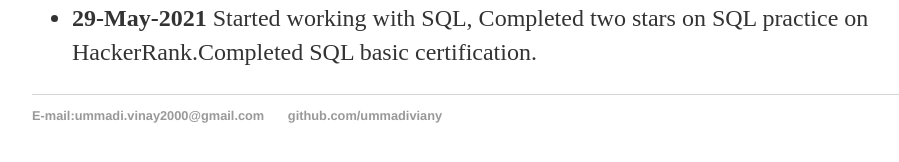
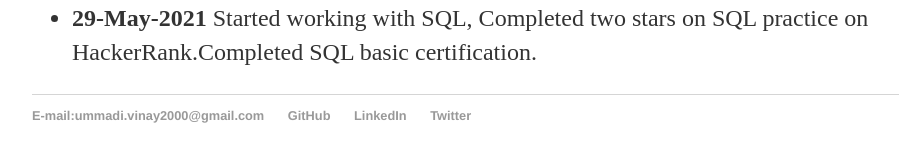
Before and after one commit to ummadiviany/ummadiviany.github.io, a Jekyll site: the page built from index.html, in a window 1280 px wide. Shown: the part 508-670 px from the top of the page, without its empty margins (160-1059 px from the left). Built offline with Jekyll 4.4.1, drawn with Linux system fonts in a browser that asks for light colours.

Commit message:
updated layout

```diff
--- a/_layouts/default.html
+++ b/_layouts/default.html
@@ -28,7 +28,9 @@
   <footer>
    <ul>
    <li><a href="mailto:ummadi.vinay2000@gmail.com">E-mail:ummadi.vinay2000@gmail.com</a></li>
-   <li><a href="https://github.com/ummadiviany">github.com/ummadiviany</a></li>
+   <li><a href="https://github.com/ummadiviany">GitHub</a></li>
+   <li><a href="https://www.linkedin.com/in/ummadivinay/">LinkedIn</a></li>
+   <li><a href="https://twitter.com/ummadi_vinay">Twitter</a></li>
    </ul>
   </footer>
   </body>
```
